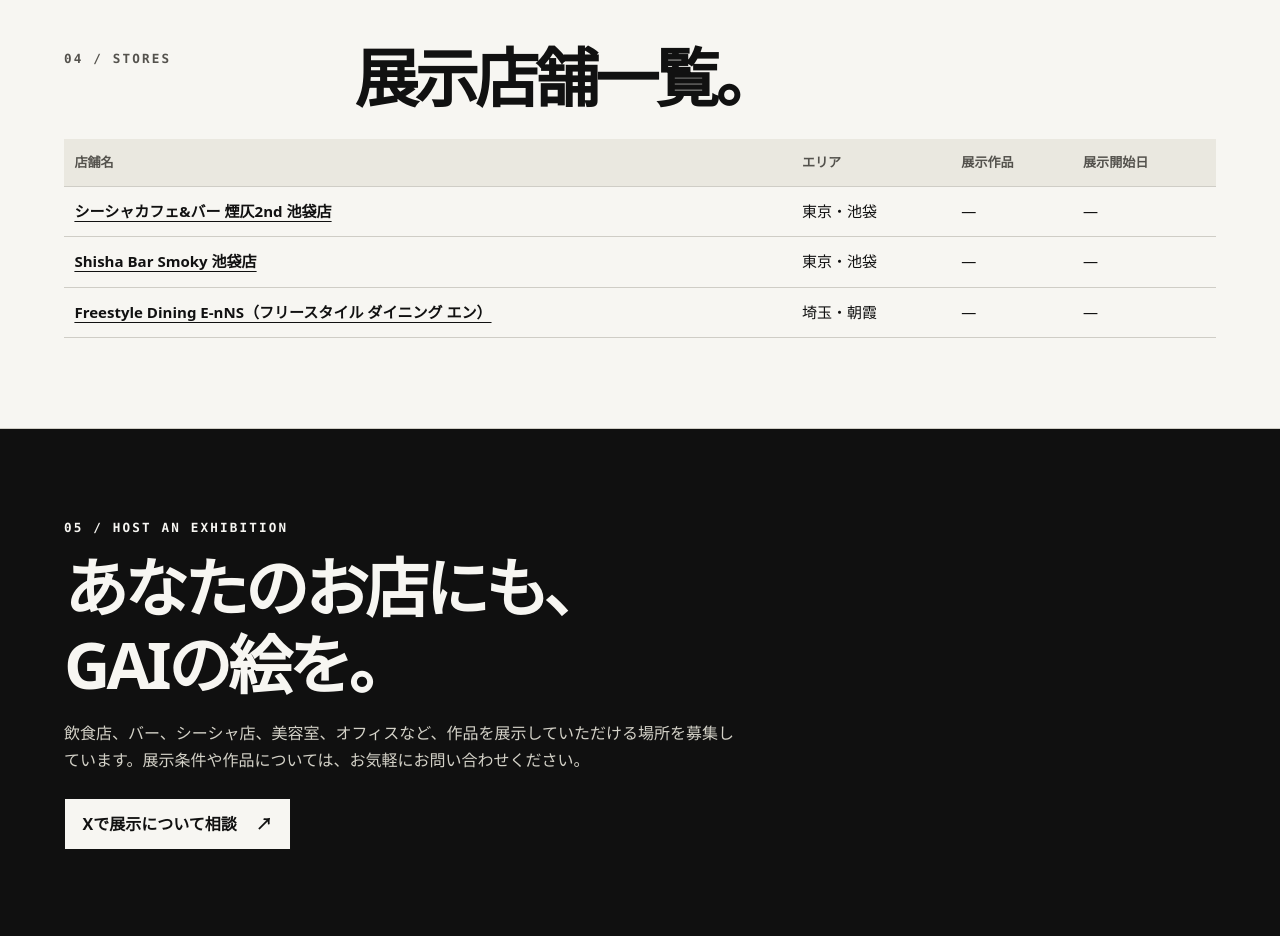
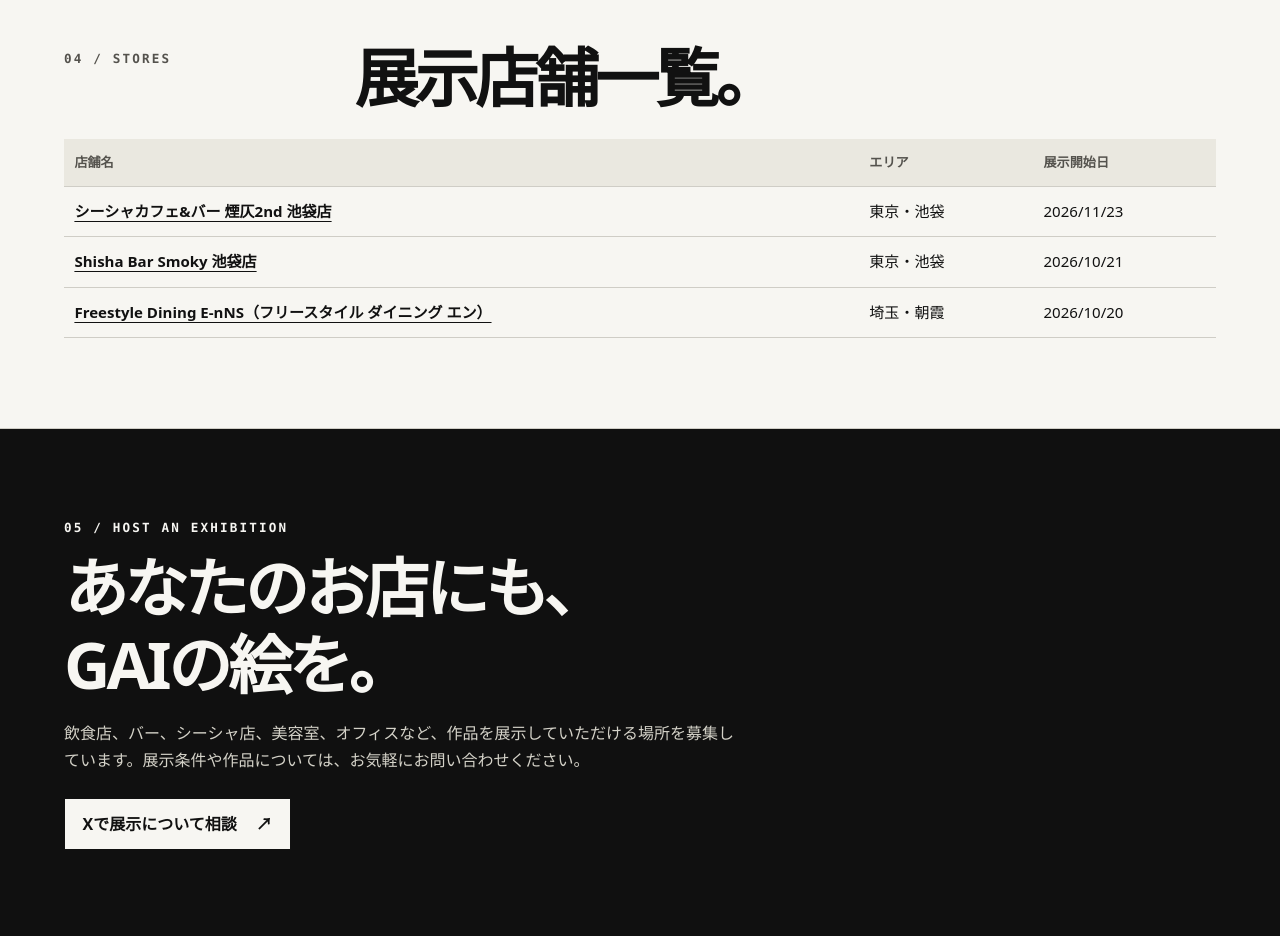
Before and after one commit to kamibukuro18/gaisan, a plain HTML site: page 50-stores/index.html in a window 1280 px wide. Shown: the part 3480-4416 px from the top of the page. Drawn offline with Linux system fonts and the light colour scheme.

Commit message:
Add exhibition start dates and omit artwork titles

```diff
--- a/50-stores/index.html
+++ b/50-stores/index.html
@@ -60,7 +60,7 @@
 <div id="store-table-wrap" class="table-wrap" hidden>
 <table class="stores-table">
 <caption class="sr-only">掲載許可を得た展示店舗</caption>
-<thead><tr><th scope="col">店舗名</th><th scope="col">エリア</th><th scope="col">展示作品</th><th scope="col">展示開始日</th></tr></thead>
+<thead><tr><th scope="col">店舗名</th><th scope="col">エリア</th><th scope="col">展示開始日</th></tr></thead>
 <tbody id="venue-table"></tbody>
 </table>
 </div>
--- a/50-stores/project.js
+++ b/50-stores/project.js
@@ -35,11 +35,10 @@ function publicRecord(input) {
   const photo = publicPhoto(input.photo);
   if (!photo) return null;
   const { number, name, area, alt, lat, lng } = input;
-  const art = typeof input.art === 'string' ? input.art.trim() : '';
   const date = typeof input.date === 'string' && /^\d{4}-\d{2}-\d{2}$/.test(input.date) ? input.date : '';
   const website = publicLink(input.website);
   const directions = publicLink(input.directions, true);
-  return { number, name, area, art, date, alt, photo, lat, lng, website, directions };
+  return { number, name, area, date, alt, photo, lat, lng, website, directions };
 }
 
 function image(venue, lazy = true) {
@@ -61,7 +60,7 @@ function renderVenues(venues) {
     fig.id = 'store-' + venue.number;
     const cap = make('figcaption');
     cap.append(make('span', 'STORE ' + count(venue.number)), make('strong', venue.name),
-      make('span', venue.area + (venue.art ? ' / ' + venue.art : '')));
+      make('span', venue.area));
     const links = make('span', null, 'store-links');
     if (venue.website) links.append(linkTo('店舗情報', venue.website));
     if (venue.directions) links.append(linkTo('Google マップで見る', venue.directions));
@@ -77,11 +76,11 @@ function renderVenues(venues) {
     name.append(link);
     const date = make('td', venue.date ? null : '—');
     if (venue.date) {
-      const when = make('time', venue.date.split('-').join('.'));
+      const when = make('time', venue.date.replaceAll('-', '/'));
       when.dateTime = venue.date;
       date.append(when);
     }
-    row.append(name, make('td', venue.area), make('td', venue.art || '—'), date);
+    row.append(name, make('td', venue.area), date);
     $('venue-table').append(row);
   }
 }
@@ -143,7 +142,7 @@ function renderMap(venues) {
         photo.height = 144;
         const link = make('a', '展示写真へ');
         link.href = '#store-' + venue.number;
-        details.append(photo, make('b', venue.name), make('span', venue.art || '作品名未記載'), link);
+        details.append(photo, make('b', venue.name), link);
         if (venue.directions) details.append(make('br'), linkTo('Google マップで見る', venue.directions));
         layer.addLayer(pin.bindPopup(details));
       }
--- a/50-stores/stores.json
+++ b/50-stores/stores.json
@@ -12,7 +12,8 @@
       "website": "https://kemuri-honoka.com/ikebukuro/",
       "directions": "https://maps.app.goo.gl/k8aBsjCY8n9cYegd8",
       "lat": 35.7277056,
-      "lng": 139.7060862
+      "lng": 139.7060862,
+      "date": "2026-11-23"
     },
     {
       "approved": true,
@@ -23,7 +24,8 @@
       "alt": "店内の青い壁に二点のモノクロ作品が並ぶ、Shisha Bar Smokyの展示風景",
       "directions": "https://maps.app.goo.gl/xTYwp6czTEAcnhE27",
       "lat": 35.7324147,
-      "lng": 139.7075147
+      "lng": 139.7075147,
+      "date": "2026-10-21"
     },
     {
       "number": 3,
@@ -35,7 +37,8 @@
       "lng": 139.5968893,
       "approved": true,
       "photo": "photos/enns-asaka.webp",
-      "alt": "木の柱に近い壁に飾られた、Freestyle Dining E-nNSの額入りモノクロ作品"
+      "alt": "木の柱に近い壁に飾られた、Freestyle Dining E-nNSの額入りモノクロ作品",
+      "date": "2026-10-20"
     }
   ]
 }
```
Also changed, not shown: 1 other file.
